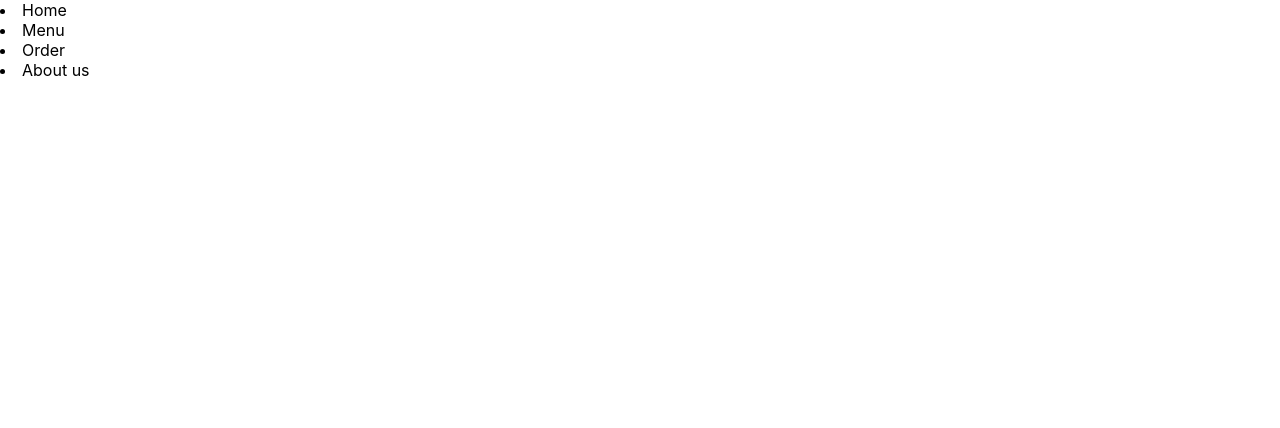
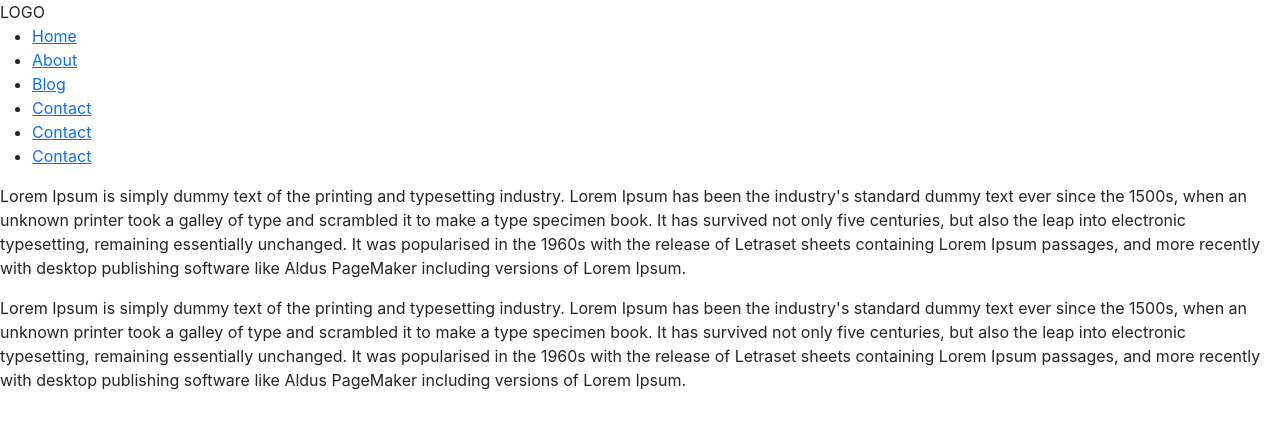
Before and after one commit to Hammad19/TextUtils, a React (Create React App) app in the folder myapp1/: page / in a window 1280 px wide. Shown: the top 428 px of the page. Built offline with nearby package versions, Linux system fonts and the light colour scheme.

Commit message:
added bootstrap and created navbar

```diff
--- a/myapp1/public/index.html
+++ b/myapp1/public/index.html
@@ -1,6 +1,7 @@
 <!DOCTYPE html>
 <html lang="en">
   <head>
+    <link href="https://cdn.jsdelivr.net/npm/bootstrap@5.1.3/dist/css/bootstrap.min.css" rel="stylesheet" integrity="sha384-1BmE4kWBq78iYhFldvKuhfTAU6auU8tT94WrHftjDbrCEXSU1oBoqyl2QvZ6jIW3" crossorigin="anonymous">
     <meta charset="utf-8" />
     <link rel="icon" href="%PUBLIC_URL%/favicon.ico" />
     <meta name="viewport" content="width=device-width, initial-scale=1" />
@@ -10,34 +11,15 @@
       content="Web site created using create-react-app"
     />
     <link rel="apple-touch-icon" href="%PUBLIC_URL%/logo192.png" />
-    <!--
-      manifest.json provides metadata used when your web app is installed on a
-      user's mobile device or desktop. See https://developers.google.com/web/fundamentals/web-app-manifest/
-    -->
+
     <link rel="manifest" href="%PUBLIC_URL%/manifest.json" />
-    <!--
-      Notice the use of %PUBLIC_URL% in the tags above.
-      It will be replaced with the URL of the `public` folder during the build.
-      Only files inside the `public` folder can be referenced from the HTML.
 
-      Unlike "/favicon.ico" or "favicon.ico", "%PUBLIC_URL%/favicon.ico" will
-      work correctly both with client-side routing and a non-root public URL.
-      Learn how to configure a non-root public URL by running `npm run build`.
-    -->
     <title>React App</title>
   </head>
   <body>
     <noscript>You need to enable JavaScript to run this app.</noscript>
     <div id="root"></div>
-    <!--
-      This HTML file is a template.
-      If you open it directly in the browser, you will see an empty page.
 
-      You can add webfonts, meta tags, or analytics to this file.
-      The build step will place the bundled scripts into the <body> tag.
-
-      To begin the development, run `npm start` or `yarn start`.
-      To create a production bundle, use `npm run build` or `yarn build`.
-    -->
+    <script src="https://cdn.jsdelivr.net/npm/bootstrap@5.1.3/dist/js/bootstrap.bundle.min.js" integrity="sha384-ka7Sk0Gln4gmtz2MlQnikT1wXgYsOg+OMhuP+IlRH9sENBO0LRn5q+8nbTov4+1p" crossorigin="anonymous"></script>
   </body>
 </html>
--- a/myapp1/src/App.js
+++ b/myapp1/src/App.js
@@ -1,16 +1,46 @@
 import logo from './logo.svg';
 import './App.css';
 
+let name = "harry";
+let counter;
+
+function deshabilitarBoton() {
+  counter = counter+1;
+
+}
 function App() {
   return (
   <>
-  <nav>
-    <li>Home</li>
-    <li>Menu</li>
-    <li>Order</li>
-    <li>About us</li>
-
-  </nav>
+ <div className="wrapper">
+         <header>
+            <nav>
+               <div className="menu-icon">
+                  <i className="fa fa-bars fa-2x"></i>
+               </div>
+               <div className="logo">
+                  LOGO
+               </div>
+               <div className="menu">
+                  <ul>
+                     <li><a href="#">Home</a></li>
+                     <li><a href="#">About</a></li>
+                     <li><a href="#">Blog</a></li>
+                     <li><a href="#">Contact</a></li>
+                     <li><a href="#">Contact</a></li>
+                     <li><a href="#">Contact</a></li>
+                  </ul>
+               </div>
+            </nav>
+         </header>
+         <div className="content">
+            <p>
+               Lorem Ipsum is simply dummy text of the printing and typesetting industry. Lorem Ipsum has been the industry's standard dummy text ever since the 1500s, when an unknown printer took a galley of type and scrambled it to make a type specimen book. It has survived not only five centuries, but also the leap into electronic typesetting, remaining essentially unchanged. It was popularised in the 1960s with the release of Letraset sheets containing Lorem Ipsum passages, and more recently with desktop publishing software like Aldus PageMaker including versions of Lorem Ipsum.
+            </p>
+            <p>
+               Lorem Ipsum is simply dummy text of the printing and typesetting industry. Lorem Ipsum has been the industry's standard dummy text ever since the 1500s, when an unknown printer took a galley of type and scrambled it to make a type specimen book. It has survived not only five centuries, but also the leap into electronic typesetting, remaining essentially unchanged. It was popularised in the 1960s with the release of Letraset sheets containing Lorem Ipsum passages, and more recently with desktop publishing software like Aldus PageMaker including versions of Lorem Ipsum.
+            </p>
+         </div>
+      </div>
   </>
 );
 }
```
